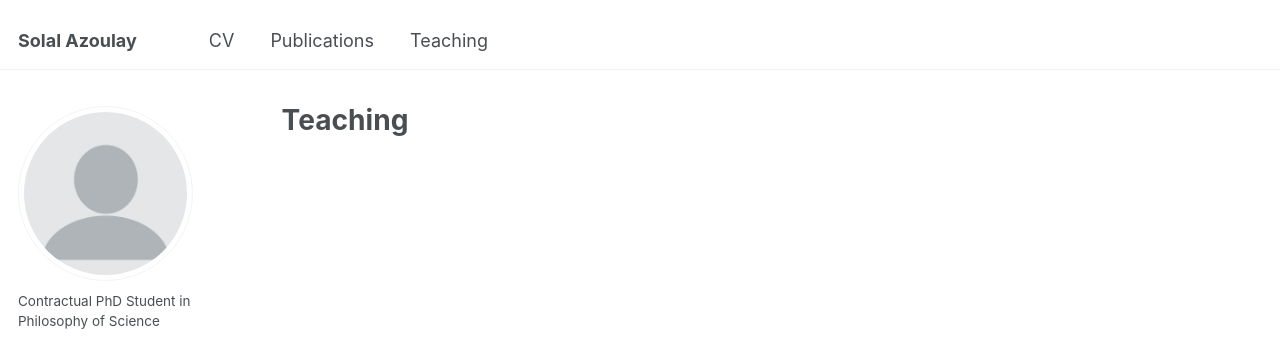
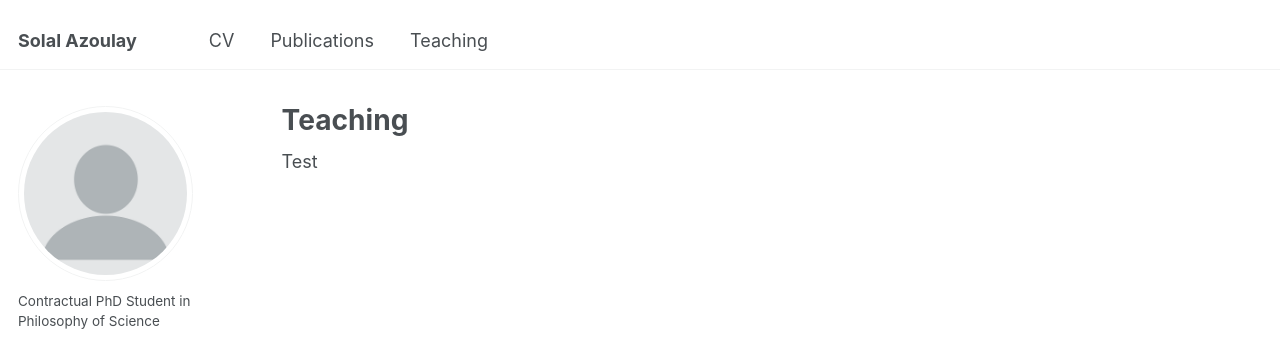
Before and after one commit to solal-azoulay/solal-azoulay.github.io, a Jekyll site: the page built from _pages/teaching.html, in a window 1280 px wide. Shown: the top 344 px of the page. Built offline with Jekyll 4.4.1, drawn with Linux system fonts in a browser that asks for light colours; some web fonts are replaced.

Commit message:
Update teaching.html

```diff
--- a/_pages/teaching.html
+++ b/_pages/teaching.html
@@ -5,8 +5,4 @@ permalink: /teaching/
 author_profile: true
 ---
 
-{% include base_path %}
-
-{% for post in site.teaching reversed %}
-  {% include archive-single.html %}
-{% endfor %}
+Test
```
